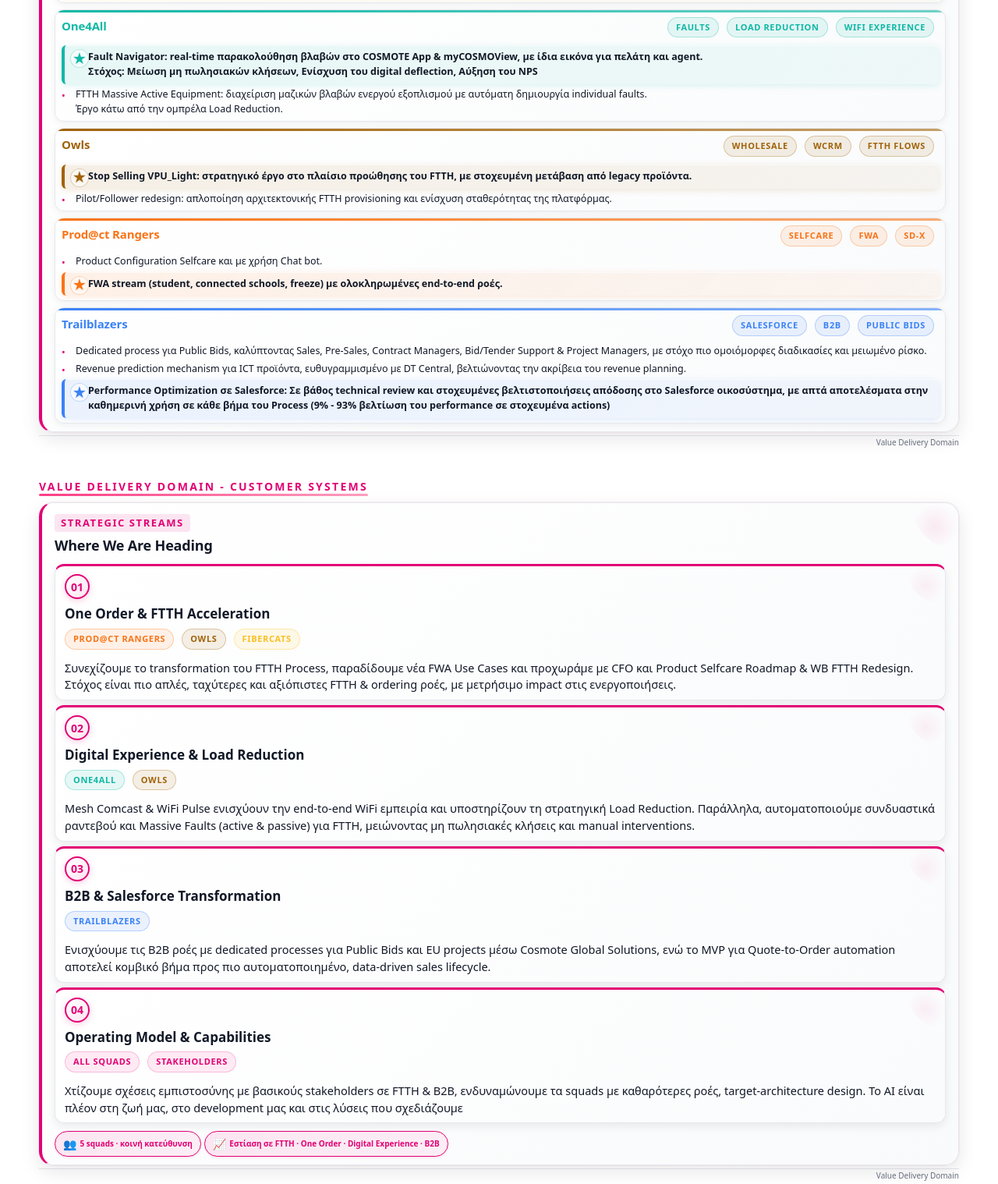
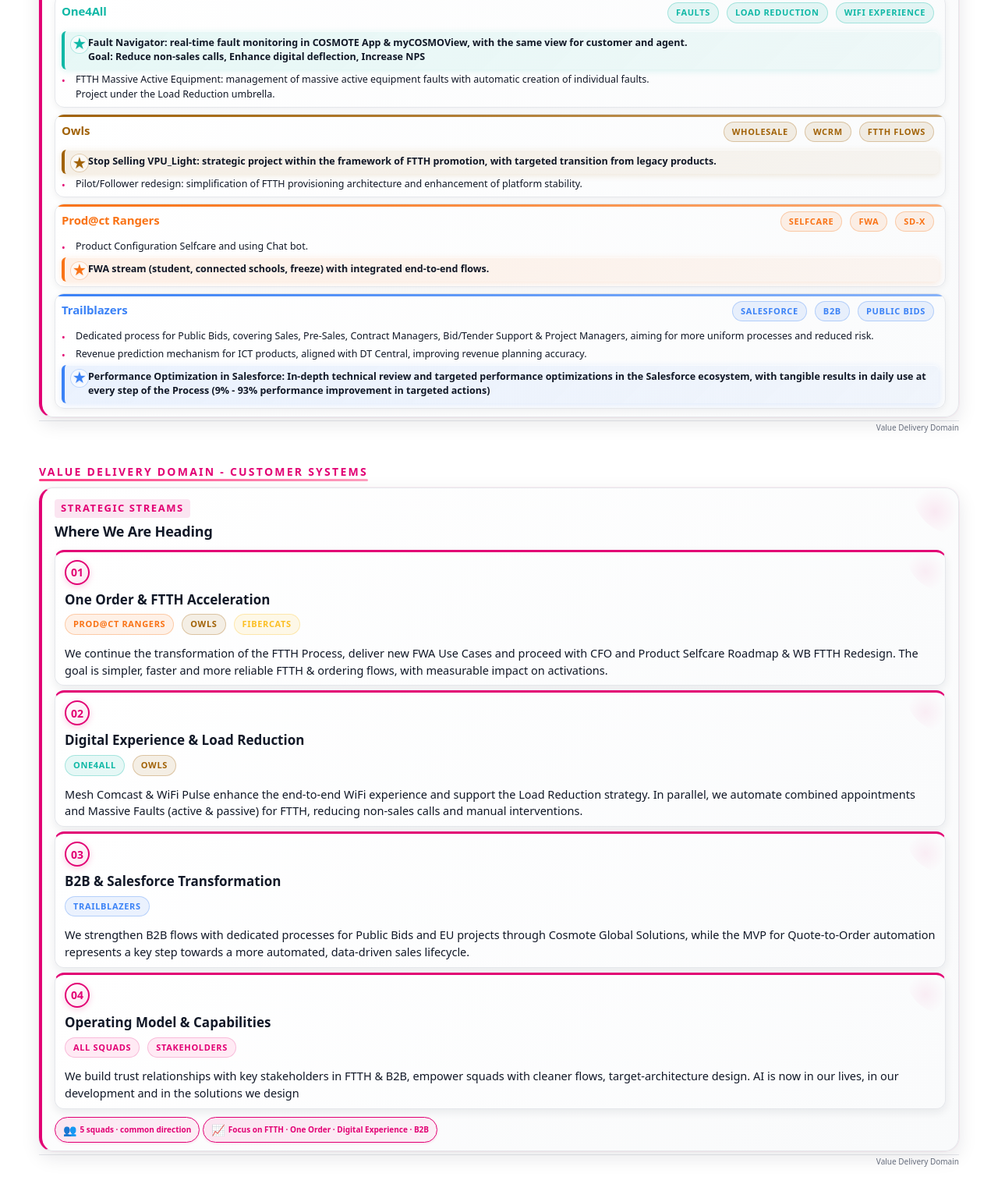
Before and after one commit to orestismaths-lab/customer-systems-presentation, a plain HTML site: page slides/Customer Systems Presentation_v4.html in a window 1280 px wide. Shown: the part 284-1802 px from the top of the page at 78% size. Drawn offline with Linux system fonts and the light colour scheme.

Commit message:
Translate entire presentation from Greek to English

```diff
--- a/slides/Customer Systems Presentation_v4.html
+++ b/slides/Customer Systems Presentation_v4.html
@@ -811,9 +811,9 @@
 
               <div class="team-group">
                 <ul class="team-group-list">
-                  <li>FTTH redesign for Pilot/Follower: <strong>25% μείωση στον χρόνο ολοκλήρωσης</strong> πιλοτικής παραγγελίας, μέσω εξάλειψης manual βημάτων & αυτόματης ανάθεσης όλων των activities στον ίδιο εργολάβο.</li>
-                  <li>Stop Selling Copper: <strong>36% αύξηση FTTH ενεργοποιήσεων</strong> σε διασυνδεδεμένα κτίρια μετά το rollout.</li>
-                  <li class="celebrating">Σχέση εμπιστοσύνης με βασικούς stakeholders: Μέσα σε έναν χρόνο διαμορφώθηκε σχέση εμπιστοσύνης, με συνεχή βελτίωση παραγωγικών διαδικασιών, αναβάθμιση εμπειρίας πελάτη και παραγωγή αξίας σε στρατηγικό FTTH πυλώνα.</li>
+                  <li>FTTH redesign for Pilot/Follower: <strong>25% reduction in completion time</strong> for pilot orders, through elimination of manual steps & automatic assignment of all activities to the same contractor.</li>
+                  <li>Stop Selling Copper: <strong>36% increase in FTTH activations</strong> in connected buildings after rollout.</li>
+                  <li class="celebrating">Trust relationship with key stakeholders: Within a year, a trust relationship was established, with continuous improvement of productive processes, customer experience upgrade and value creation in the strategic FTTH pillar.</li>
                 </ul>
               </div>
             </div>
@@ -834,8 +834,8 @@
 
               <div class="team-group">
                 <ul class="team-group-list">
-                  <li class="celebrating">Fault Navigator: real-time παρακολούθηση βλαβών στο COSMOTE App & myCOSMOView, με ίδια εικόνα για πελάτη και agent.<br>Στόχος: Μείωση μη πωλησιακών κλήσεων, Ενίσχυση του digital deflection, Αύξηση του NPS</li>
-                  <li>FTTH Massive Active Equipment: διαχείριση μαζικών βλαβών ενεργού εξοπλισμού με αυτόματη δημιουργία individual faults.<br>Έργο κάτω από την ομπρέλα Load Reduction.</li>
+                  <li class="celebrating">Fault Navigator: real-time fault monitoring in COSMOTE App & myCOSMOView, with the same view for customer and agent.<br>Goal: Reduce non-sales calls, Enhance digital deflection, Increase NPS</li>
+                  <li>FTTH Massive Active Equipment: management of massive active equipment faults with automatic creation of individual faults.<br>Project under the Load Reduction umbrella.</li>
                 </ul>
               </div>
             </div>
@@ -856,8 +856,8 @@
 
               <div class="team-group">
                 <ul class="team-group-list">
-                  <li class="celebrating">Stop Selling VPU_Light: στρατηγικό έργο στο πλαίσιο προώθησης του FTTH, με στοχευμένη μετάβαση από legacy προϊόντα.</li>
-                  <li>Pilot/Follower redesign: απλοποίηση αρχιτεκτονικής FTTH provisioning και ενίσχυση σταθερότητας της πλατφόρμας.</li>
+                  <li class="celebrating">Stop Selling VPU_Light: strategic project within the framework of FTTH promotion, with targeted transition from legacy products.</li>
+                  <li>Pilot/Follower redesign: simplification of FTTH provisioning architecture and enhancement of platform stability.</li>
                 </ul>
               </div>
             </div>
@@ -878,8 +878,8 @@
 
               <div class="team-group">
                 <ul class="team-group-list">
-                  <li>Product Configuration Selfcare και με χρήση Chat bot.</li>
-                  <li class="celebrating">FWA stream (student, connected schools, freeze) με ολοκληρωμένες end-to-end ροές.</li>
+                  <li>Product Configuration Selfcare and using Chat bot.</li>
+                  <li class="celebrating">FWA stream (student, connected schools, freeze) with integrated end-to-end flows.</li>
                 </ul>
               </div>
             </div>
@@ -900,9 +900,9 @@
 
               <div class="team-group">
                 <ul class="team-group-list">
-                  <li>Dedicated process για Public Bids, καλύπτοντας Sales, Pre-Sales, Contract Managers, Bid/Tender Support & Project Managers, με στόχο πιο ομοιόμορφες διαδικασίες και μειωμένο ρίσκο.</li>
-                  <li>Revenue prediction mechanism για ICT προϊόντα, ευθυγραμμισμένο με DT Central, βελτιώνοντας την ακρίβεια του revenue planning.</li>
-                  <li class="celebrating">Performance Optimization σε Salesforce: Σε βάθος technical review και στοχευμένες βελτιστοποιήσεις απόδοσης στο Salesforce οικοσύστημα, με απτά αποτελέσματα στην καθημερινή χρήση σε κάθε βήμα του Process (9% - 93% βελτίωση του performance σε στοχευμένα actions)</li>
+                  <li>Dedicated process for Public Bids, covering Sales, Pre-Sales, Contract Managers, Bid/Tender Support & Project Managers, aiming for more uniform processes and reduced risk.</li>
+                  <li>Revenue prediction mechanism for ICT products, aligned with DT Central, improving revenue planning accuracy.</li>
+                  <li class="celebrating">Performance Optimization in Salesforce: In-depth technical review and targeted performance optimizations in the Salesforce ecosystem, with tangible results in daily use at every step of the Process (9% - 93% performance improvement in targeted actions)</li>
                 </ul>
               </div>
             </div>
@@ -945,9 +945,9 @@
               <span class="meta-pill orange">Fibercats</span>
             </div>
             <p class="key-body">
-              <span class="highlight-text">Συνεχίζουμε το transformation του FTTH Process, παραδίδουμε νέα FWA Use Cases</span>
-              και προχωράμε με CFO και Product Selfcare Roadmap & WB FTTH Redesign. Στόχος είναι πιο απλές,
-              ταχύτερες και αξιόπιστες FTTH & ordering ροές, με μετρήσιμο impact στις ενεργοποιήσεις.
+              <span class="highlight-text">We continue the transformation of the FTTH Process, deliver new FWA Use Cases</span>
+              and proceed with CFO and Product Selfcare Roadmap & WB FTTH Redesign. The goal is simpler,
+              faster and more reliable FTTH & ordering flows, with measurable impact on activations.
             </p>
           </div>
 
@@ -960,10 +960,10 @@
               <span class="meta-pill brown">Owls</span>
             </div>
             <p class="key-body">
-              <span class="highlight-text">Mesh Comcast & WiFi Pulse ενισχύουν την end-to-end WiFi εμπειρία</span>
-              και υποστηρίζουν τη στρατηγική Load Reduction. Παράλληλα, αυτοματοποιούμε συνδυαστικά ραντεβού
-              και Massive Faults (active & passive) για FTTH, μειώνοντας μη πωλησιακές κλήσεις
-              και manual interventions.
+              <span class="highlight-text">Mesh Comcast & WiFi Pulse enhance the end-to-end WiFi experience</span>
+              and support the Load Reduction strategy. In parallel, we automate combined appointments
+              and Massive Faults (active & passive) for FTTH, reducing non-sales calls
+              and manual interventions.
             </p>
           </div>
 
@@ -975,9 +975,9 @@
               <span class="meta-pill blue">Trailblazers</span>
             </div>
             <p class="key-body">
-              <span class="highlight-text">Ενισχύουμε τις B2B ροές με dedicated processes για Public Bids</span>
-              και EU projects μέσω Cosmote Global Solutions, ενώ το MVP για Quote-to-Order automation αποτελεί
-              κομβικό βήμα προς πιο αυτοματοποιημένο, data-driven sales lifecycle.
+              <span class="highlight-text">We strengthen B2B flows with dedicated processes for Public Bids</span>
+              and EU projects through Cosmote Global Solutions, while the MVP for Quote-to-Order automation represents
+              a key step towards a more automated, data-driven sales lifecycle.
             </p>
           </div>
 
@@ -990,15 +990,15 @@
               <span class="meta-pill">Stakeholders</span>
             </div>
             <p class="key-body">
-              <span class="highlight-text">Χτίζουμε σχέσεις εμπιστοσύνης με βασικούς stakeholders σε FTTH & B2B</span>,
-              ενδυναμώνουμε τα squads με καθαρότερες ροές, target-architecture design. Το ΑΙ είναι πλέον στη ζωή μας, στο development μας και στις λύσεις που σχεδιάζουμε
+              <span class="highlight-text">We build trust relationships with key stakeholders in FTTH & B2B</span>,
+              empower squads with cleaner flows, target-architecture design. AI is now in our lives, in our development and in the solutions we design
             </p>
           </div>
         </section>
 
         <div class="kpi-row" style="margin-top: 10px;">
-          <span class="kpi-pill">5 squads · κοινή κατεύθυνση</span>
-          <span class="kpi-pill">Εστίαση σε FTTH · One Order · Digital Experience · B2B</span>
+          <span class="kpi-pill">5 squads · common direction</span>
+          <span class="kpi-pill">Focus on FTTH · One Order · Digital Experience · B2B</span>
         </div>
         </div>
       </section>
```
